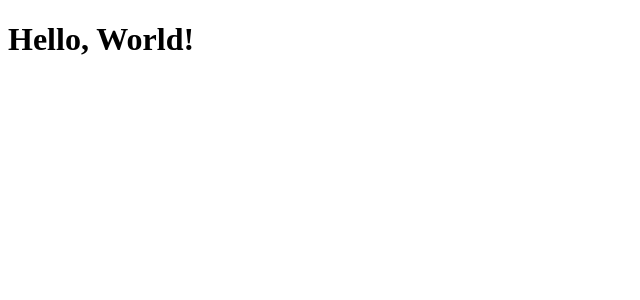
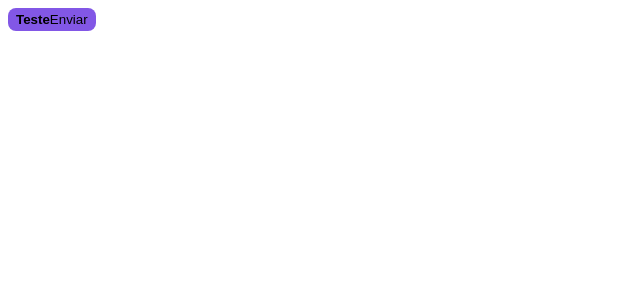
Before and after one commit to PedroFurlann/ignite-shop, a Next.js app: page / in a window 1280 px wide. Shown: the top 300 px of the page, without its empty margins (0-640 px from the left). Built offline with nearby package versions, Linux system fonts and the light colour scheme.

Commit message:
Configuring Stitches

```diff
--- a/package.json
+++ b/package.json
@@ -10,6 +10,7 @@
   },
   "dependencies": {
     "@next/font": "13.1.1",
+    "@stitches/react": "^1.2.8",
     "@types/react-dom": "18.0.10",
     "eslint": "8.31.0",
     "eslint-config-next": "13.1.1",
--- a/src/pages/_document.tsx
+++ b/src/pages/_document.tsx
@@ -1,4 +1,5 @@
 import { Html, Head, Main, NextScript } from 'next/document'
+import { getCssText } from '../styles'
 
 export default function Document() {
   return (
@@ -14,6 +15,11 @@ export default function Document() {
           href="https://fonts.googleapis.com/css2?family=Roboto:wght@400;700&display=swap"
           rel="stylesheet"
         />
+
+        <style
+          id="stitches"
+          dangerouslySetInnerHTML={{ __html: getCssText() }}
+        />
       </Head>
       <body>
         <Main />
--- a/src/pages/index.tsx
+++ b/src/pages/index.tsx
@@ -1,3 +1,25 @@
+import { styled } from '../styles'
+
+const Button = styled('button', {
+  backgroundColor: '$rocketseat',
+  borderRadius: 8,
+  border: 0,
+  padding: '4px 8px',
+
+  span: {
+    fontWeight: 'bold',
+  },
+
+  '&:hover': {
+    filter: 'brightness(0.8)',
+  },
+})
+
 export default function Home() {
-  return <h1>Hello, World!</h1>
+  return (
+    <Button>
+      <span>Teste</span>
+      Enviar
+    </Button>
+  )
 }
--- /dev/null
+++ b/src/styles/index.ts
@@ -0,0 +1,18 @@
+import { createStitches } from '@stitches/react'
+
+export const {
+  config,
+  styled,
+  globalCss,
+  keyframes,
+  getCssText,
+  theme,
+  createTheme,
+  css,
+} = createStitches({
+  theme: {
+    colors: {
+      rocketseat: '#8257e6',
+    },
+  },
+})
```
Also changed, not shown: 1 other file (tests, documents, lock files or other folders).
